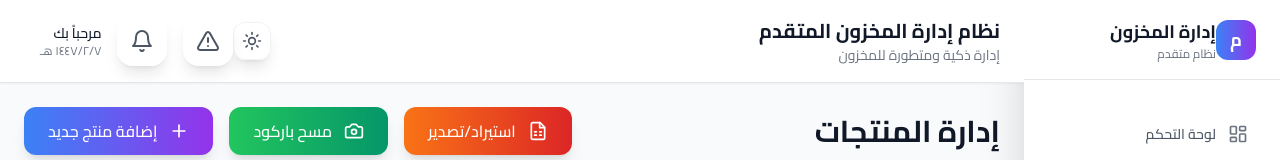
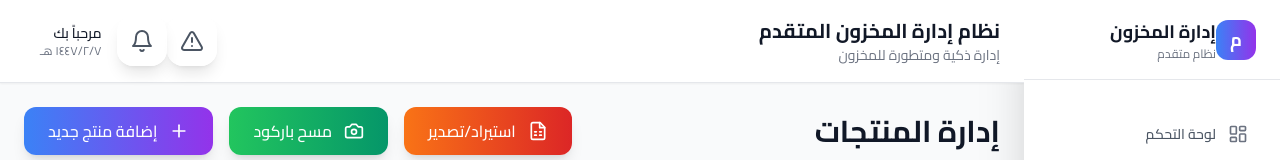
Before and after one commit to adamaisrv/rthfd, a React (Vite) app: page /products in a window 1280 px wide. Shown: the top 160 px of the page. Built offline with nearby package versions, Linux system fonts and the light colour scheme.

Commit message:
Remove theme toggle icon and all theme-related functionality

```diff
--- a/src/App.jsx
+++ b/src/App.jsx
@@ -17,7 +17,6 @@ function App() {
   const { sidebarOpen, setSidebarOpen, toggleSidebar } = useStore();
 
   return (
-    <ThemeProvider>
       <Router>
         <div className="flex h-screen bg-gradient-to-br from-slate-50 via-blue-50 to-indigo-100">
           <ToastContainer />
@@ -44,7 +43,6 @@ function App() {
               </div>
 
               <div className="flex items-center space-x-4">
-                <ThemeToggle />
                 <AlertCenter />
                 <NotificationCenter />
                 <div className="text-right">
@@ -72,7 +70,6 @@ function App() {
         {/* Toast Notifications */}
         <ToastContainer />
       </Router>
-    </ThemeProvider>
   );
 }
 
--- a/src/components/ThemeProvider.jsx
+++ /dev/null
@@ -1,85 +0,0 @@
-import { useEffect } from 'react';
-import { useStore } from '../store/useStore';
-
-export default function ThemeProvider({ children }) {
-  const { settings } = useStore();
-
-  useEffect(() => {
-    // Get the current theme setting
-    const currentTheme = settings?.theme || 'light';
-
-    // Always remove dark class first to ensure clean state
-    document.documentElement.classList.remove('dark');
-    document.body.classList.remove('dark');
-
-    // Apply color scheme to CSS variables
-    if (settings?.colors) {
-      Object.entries(settings.colors).forEach(([key, color]) => {
-        document.documentElement.style.setProperty(`--color-${key}`, color);
-      });
-    }
-
-    // Apply theme based on setting
-    if (currentTheme === 'dark') {
-      document.documentElement.classList.add('dark');
-      document.body.classList.add('dark');
-    } else if (currentTheme === 'auto') {
-      // Check system preference
-      const prefersDark = window.matchMedia('(prefers-color-scheme: dark)').matches;
-      if (prefersDark) {
-        document.documentElement.classList.add('dark');
-        document.body.classList.add('dark');
-      }
-    }
-    // Light theme is default (no dark classes)
-
-    // Apply language and direction
-    if (settings?.language) {
-      document.documentElement.setAttribute('lang', settings.language);
-      document.documentElement.setAttribute('dir', settings.language === 'ar' ? 'rtl' : 'ltr');
-    }
-
-    // Apply animations setting
-    if (settings?.display?.showAnimations === false) {
-      document.documentElement.style.setProperty('--animation-duration', '0s');
-      document.documentElement.style.setProperty('--transition-duration', '0s');
-    } else {
-      document.documentElement.style.setProperty('--animation-duration', '0.3s');
-      document.documentElement.style.setProperty('--transition-duration', '0.3s');
-    }
-
-    // Apply compact mode
-    if (settings?.display?.compactMode) {
-      document.documentElement.classList.add('compact-mode');
-    } else {
-      document.documentElement.classList.remove('compact-mode');
-    }
-
-    // Listen for system theme changes when auto mode is enabled
-    const mediaQuery = window.matchMedia('(prefers-color-scheme: dark)');
-    const handleSystemThemeChange = (e) => {
-      if (currentTheme === 'auto') {
-        document.documentElement.classList.remove('dark');
-        document.body.classList.remove('dark');
-
-        if (e.matches) {
-          document.documentElement.classList.add('dark');
-          document.body.classList.add('dark');
-        }
-      }
-    };
-
-    if (currentTheme === 'auto') {
-      mediaQuery.addEventListener('change', handleSystemThemeChange);
-    }
-
-    return () => {
-      mediaQuery.removeEventListener('change', handleSystemThemeChange);
-    };
-  }, [settings]);
-
-  // Force re-render when theme changes
-  useEffect(() => {}, [settings?.theme]);
-
-  return children;
-}
--- a/src/components/ThemeToggle.jsx
+++ /dev/null
@@ -1,66 +0,0 @@
-import React from 'react';
-import { Sun, Moon, Monitor } from 'lucide-react';
-import { useStore } from '../store/useStore';
-
-export default function ThemeToggle() {
-  const { settings, updateSettings } = useStore();
-
-  const themes = [
-    { id: 'light', name: 'فاتح', icon: Sun },
-    { id: 'dark', name: 'داكن', icon: Moon },
-    { id: 'auto', name: 'تلقائي', icon: Monitor }
-  ];
-
-  const currentTheme = settings?.theme || 'light';
-
-  const handleThemeChange = (themeId) => {
-    console.log('Changing theme to:', themeId); // Debug log
-    updateSettings({
-      ...settings,
-      theme: themeId
-    });
-
-    // Force immediate theme application
-    setTimeout(() => {
-      const event = new CustomEvent('theme-changed', { detail: { theme: themeId } });
-      window.dispatchEvent(event);
-    }, 100);
-  };
-
-  const getCurrentThemeIcon = () => {
-    const theme = themes.find(t => t.id === currentTheme);
-    return theme ? theme.icon : Sun;
-  };
-
-  const CurrentIcon = getCurrentThemeIcon();
-
-  return (
-    <div className="relative group">
-      <button className="p-2 rounded-xl bg-white/80 dark:bg-slate-800/80 backdrop-blur-lg border border-gray-200/50 dark:border-slate-700/50 shadow-lg hover:shadow-xl transition-all duration-300 hover:scale-105">
-        <CurrentIcon className="h-5 w-5 text-gray-600 dark:text-gray-300" />
-      </button>
-
-      <div className="absolute top-full left-0 mt-2 w-48 bg-white/95 dark:bg-slate-800/95 backdrop-blur-lg rounded-2xl shadow-2xl border border-white/20 dark:border-slate-700/20 z-[99999] theme-toggle-panel opacity-0 invisible group-hover:opacity-100 group-hover:visible transition-all duration-300 transform translate-y-2 group-hover:translate-y-0">
-        <div className="p-2">
-          {themes.map((theme) => (
-            <button
-              key={theme.id}
-              onClick={() => handleThemeChange(theme.id)}
-              className={`w-full flex items-center gap-3 px-3 py-2 rounded-xl transition-all duration-200 ${
-                currentTheme === theme.id
-                  ? 'bg-gradient-to-r from-indigo-500 to-purple-600 text-white'
-                  : 'text-gray-600 dark:text-gray-300 hover:bg-gray-100 dark:hover:bg-slate-700'
-              }`}
-            >
-              <theme.icon className="h-4 w-4" />
-              <span className="text-sm font-medium">{theme.name}</span>
-              {currentTheme === theme.id && (
-                <span className="mr-auto text-xs">✓</span>
-              )}
-            </button>
-          ))}
-        </div>
-      </div>
-    </div>
-  );
-}
--- a/src/store/useStore.js
+++ b/src/store/useStore.js
@@ -391,7 +391,6 @@ const useStore = create(
       partialize: (state) => ({
         products: state.products,
         settings: state.settings,
-        theme: state.theme,
         language: state.language
       })
     }
```
